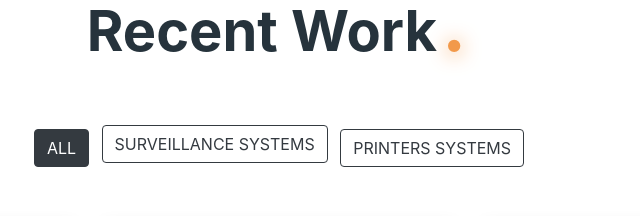
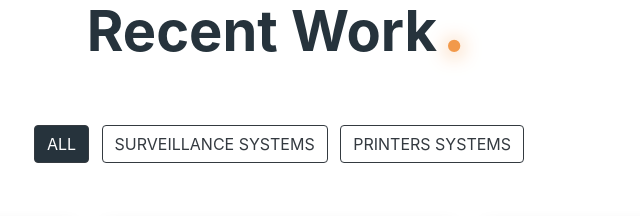
Before and after one commit to mahmoudelshaieb/surveillance-systems, a plain HTML site: page index.html in a window 1280 px wide. Shown: the part 2040-2256 px from the top of the page, 361-1001 px from the left. Drawn offline with nearby package versions, Linux system fonts and the light colour scheme.

Commit message:
fix our work buttons

```diff
--- a/main-content.html
+++ b/main-content.html
@@ -53,9 +53,9 @@
         <div class="container">
             <h4 class="dot-art my-dark-text text-capitalize mb-3 text-center display-4 font-weight-bold pt-4 pb-4">recent work</h4>
             <div class="pt-3">
-                <button class="btn btn-dark text-uppercase mx-1">all</button>
+                <button class="btn btn-dark text-uppercase mx-1 dark mb-2">all</button>
                 <button class="btn btn-outline-dark text-uppercase mx-1 mb-2">surveillance systems</button>
-                <button class="btn btn-outline-dark text-uppercase mx-1">printers systems</button>
+                <button class="btn btn-outline-dark text-uppercase mx-1 mb-2">printers systems</button>
                 <div class="row">
                     <div class="col-sm-12 col-md-4 col-lg-4 col-xl-4 mt-5">
                         <img class="img-fluid Regular shadow" src="img/w7.jpg" alt="recent-work">
```
